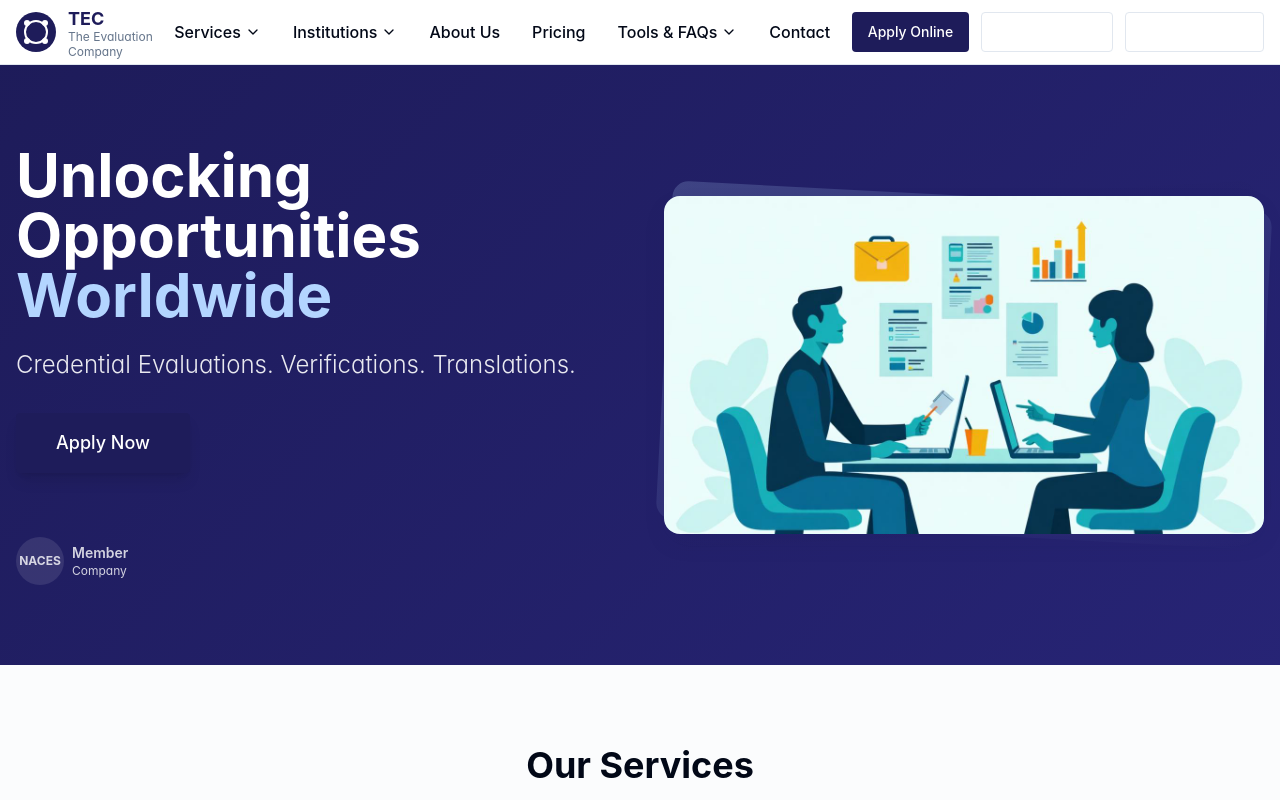
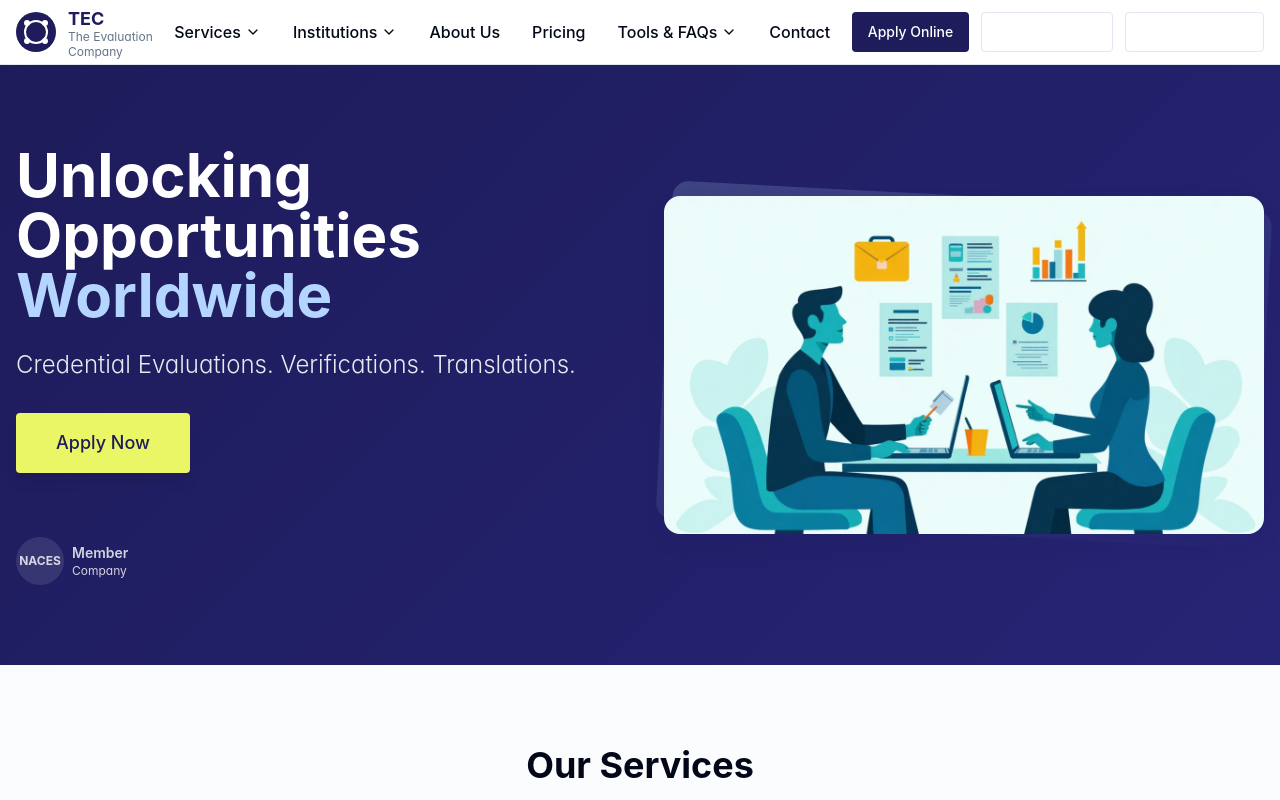
Before and after one commit to ormalka220/eval-clone-showcase, a React (Vite) app: page / in a window 1280 px wide. Shown: the top 800 px of the page. Built offline with nearby package versions, Linux system fonts and the light colour scheme.

Commit message:
Make hero button yellow
Change the "Apply Now" button in the hero section to have a yellow background.

```diff
--- a/src/components/HeroSection.tsx
+++ b/src/components/HeroSection.tsx
@@ -20,9 +20,9 @@ const HeroSection = () => {
               </p>
             </div>
 
-            <Button asChild className="btn-hero text-lg px-10 py-4 h-auto">
-              <Link to="/application">Apply Now</Link>
-            </Button>
+            <Link to="/application" className="btn-hero text-lg px-10 py-4 h-auto inline-flex items-center justify-center gap-2 whitespace-nowrap rounded-md font-medium ring-offset-background transition-colors focus-visible:outline-none focus-visible:ring-2 focus-visible:ring-ring focus-visible:ring-offset-2">
+              Apply Now
+            </Link>
 
             {/* NACES Badge */}
             <div className="flex items-center space-x-4 pt-8">
```
